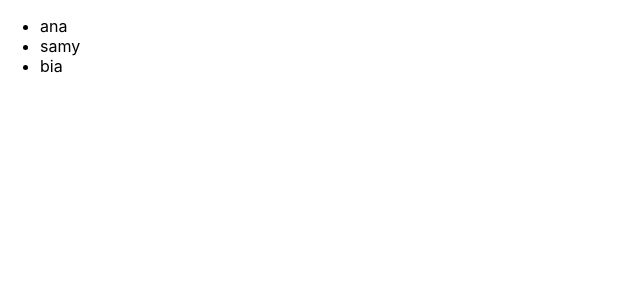
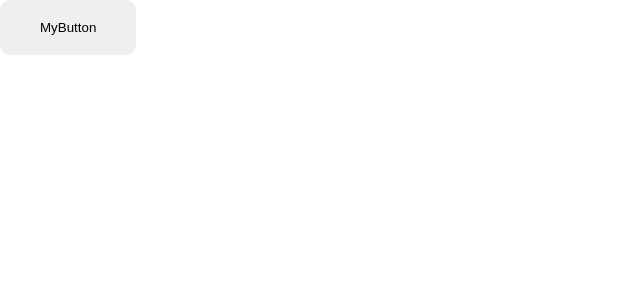
Before and after one commit to leobhmg45/estudo-react, a React (Create React App) app: page / in a window 1280 px wide. Shown: the top 300 px of the page, without its empty margins (0-640 px from the left). Built offline with nearby package versions, Linux system fonts and the light colour scheme.

Commit message:
Stylessheet

```diff
--- a/src/App.css
+++ b/src/App.css
@@ -1,4 +1,4 @@
-.App {
+/* .App {
   text-align: center;
 }
 
@@ -35,4 +35,4 @@
   to {
     transform: rotate(360deg);
   }
-}
+} */
--- a/src/App.tsx
+++ b/src/App.tsx
@@ -1,18 +1,11 @@
-import {Pessoa} from './components/Pessoa'
+import { useState} from 'react'
+import { MyButton } from './components/MyButton'
 
 const App = () => {
-  let list = [
-    {name: 'ana', age: 20},
-    {name: 'samy', age: 30},
-    {name: 'bia', age: 40},
-  ]
+  const handleClick = () => {}
   return (
     <div>
-      <ul>
-        {list.map((item, index) => (
-          <Pessoa key={index} data={item} />
-        ))}
-      </ul>
+      <MyButton />
     </div>
   )
 }
--- /dev/null
+++ b/src/components/MyButton/index.tsx
@@ -0,0 +1,5 @@
+import './styles.css'
+
+export const MyButton = () => {
+    return <button className='btn-main'>MyButton</button>
+}
--- /dev/null
+++ b/src/components/MyButton/styles.css
@@ -0,0 +1,5 @@
+.btn-main {
+    padding: 20px 40px;
+    border: 2px;
+    border-radius: 10px;
+  }
```
